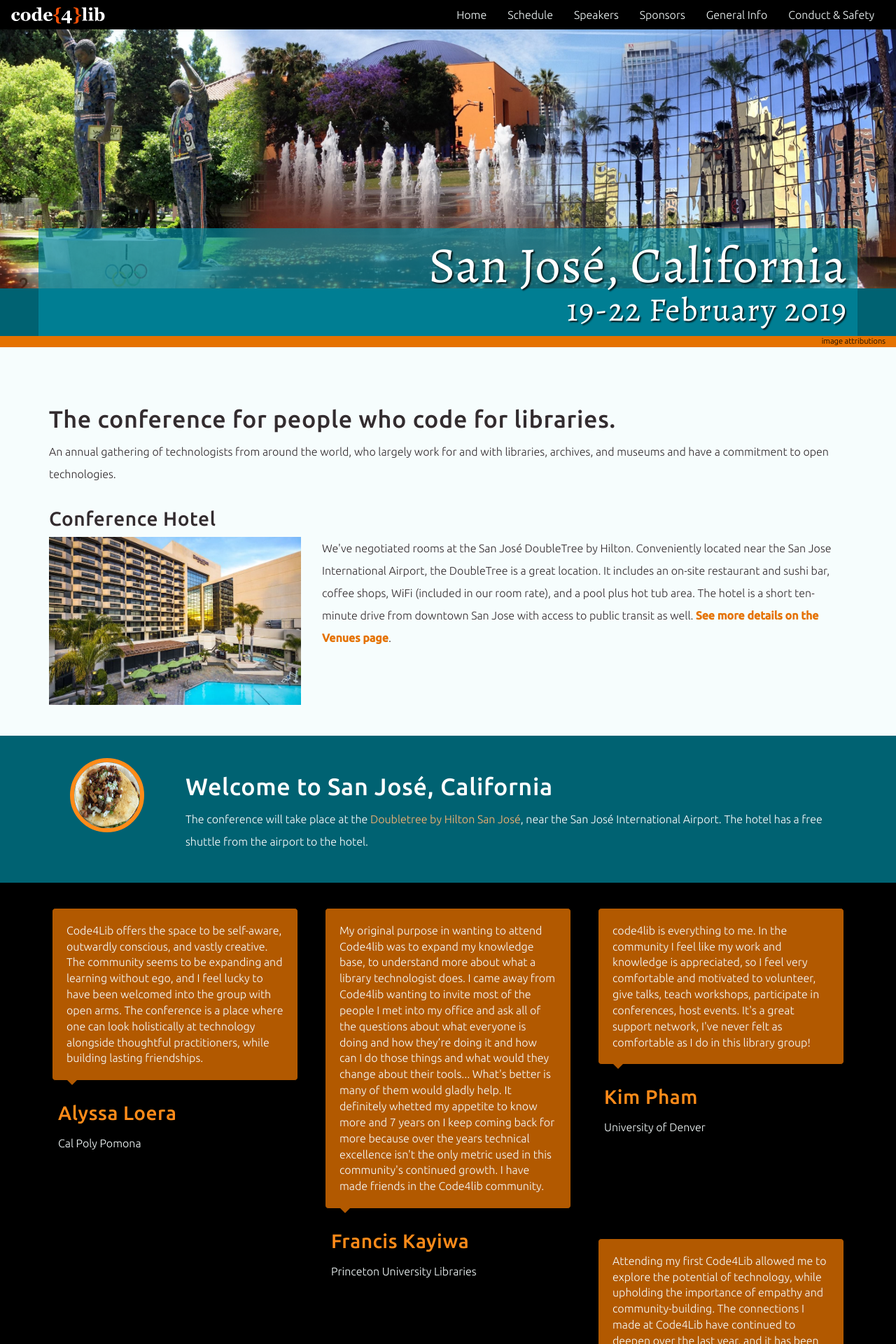
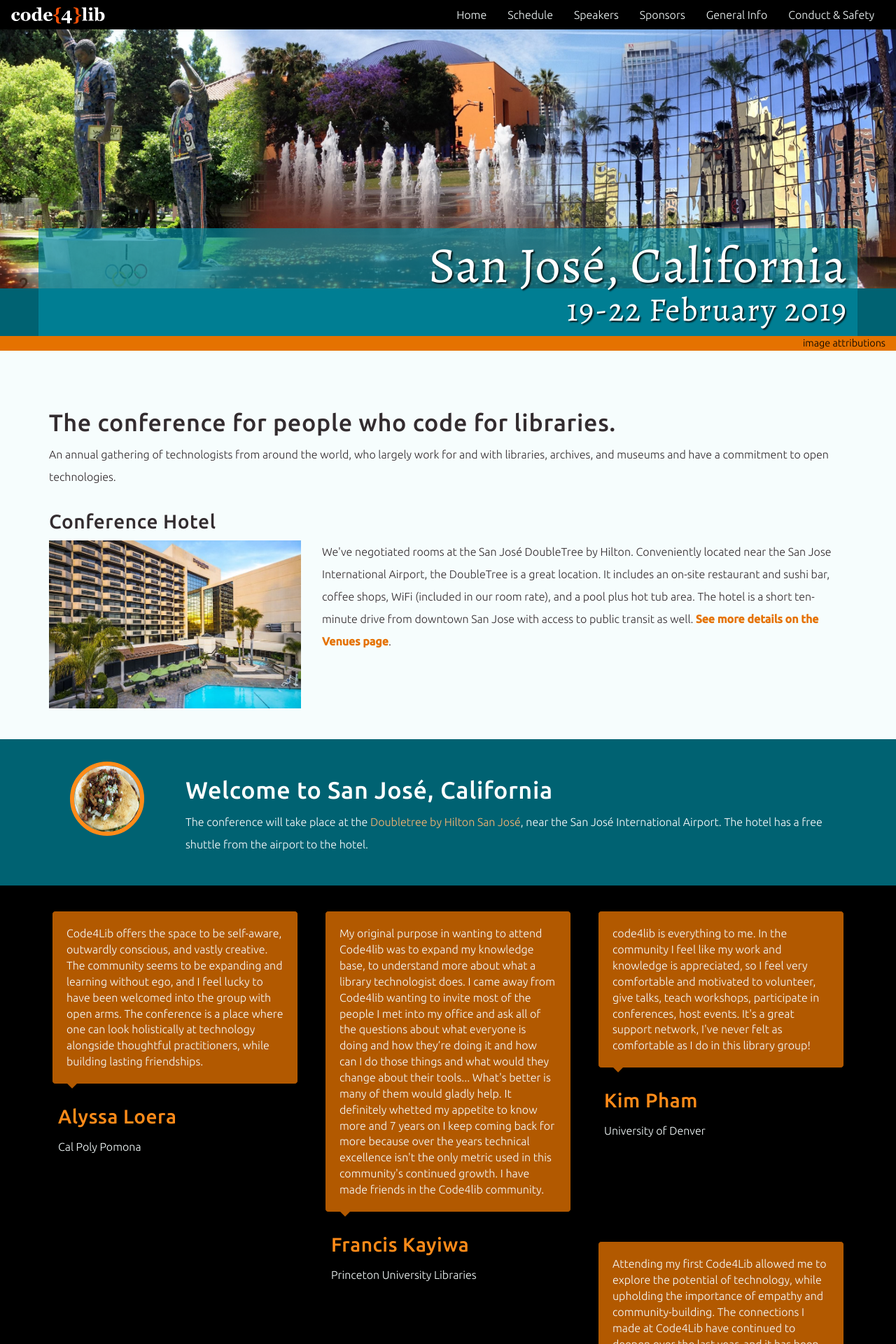
Before and after one commit to code4lib/2019.code4lib.org, a Jekyll site: the page built from index.html, in a window 1280 px wide. Shown: the top 1920 px of the page at 70% size. Built offline with Jekyll 4.4.1, drawn with Linux system fonts in a browser that asks for light colours; some web fonts are replaced.

Commit message:
image attribution text: increase font size

```diff
--- a/_includes/homepage/jumbotron.html
+++ b/_includes/homepage/jumbotron.html
@@ -44,7 +44,7 @@
         </div>
 
         <div class="row" id="heroImageAttribution">
-            <div class="col-xs-12 text-right small">
+            <div class="col-xs-12 text-right">
               <a href="attributions.html">image attributions</a>
             </div>
         </div>
--- a/assets/css/main.scss
+++ b/assets/css/main.scss
@@ -132,7 +132,8 @@
 #heroImageAttribution{
   background-color: $accent;
   color: $primary-dark;
-  font-size: .8em;
+  font-size: .9em;
+#  font-weight: bold;
   a {
     color: $primary-dark;
   }
```
